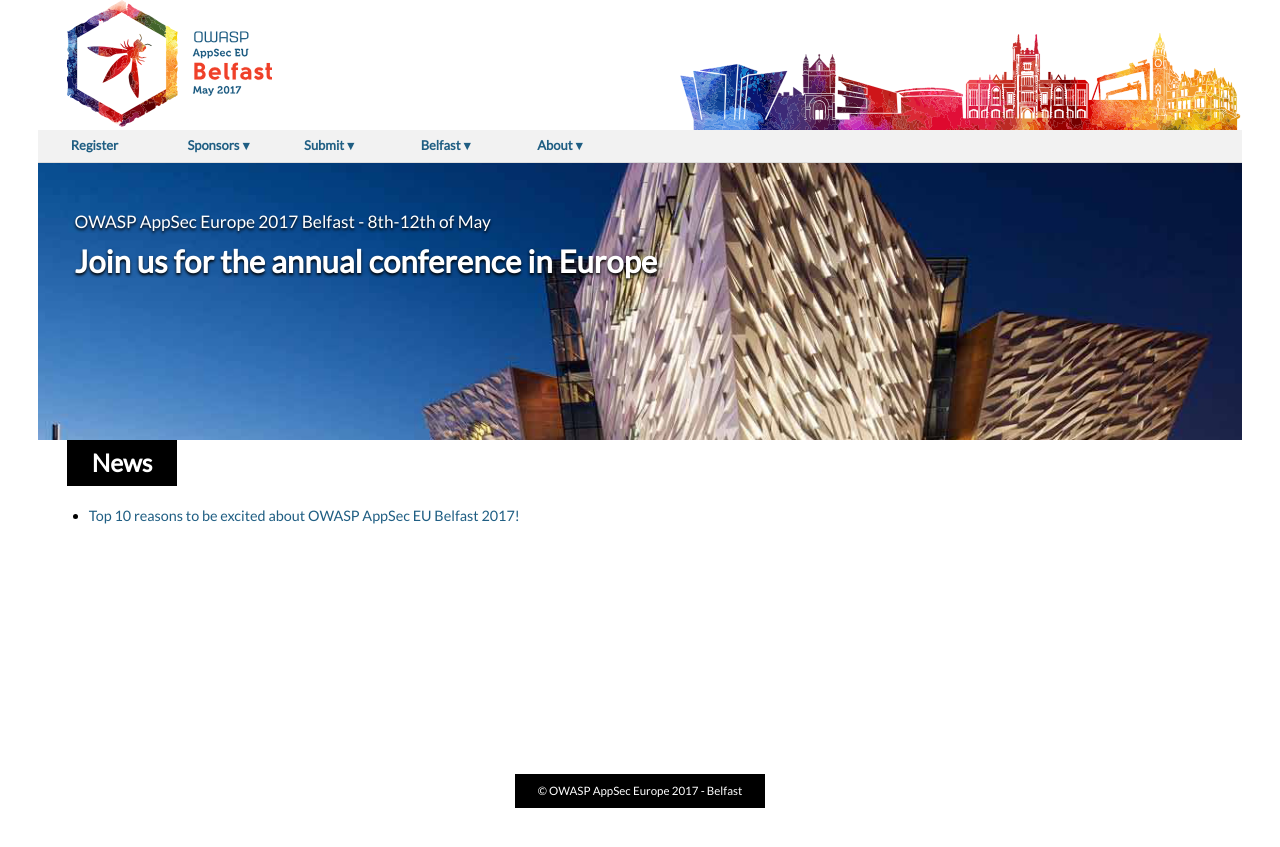
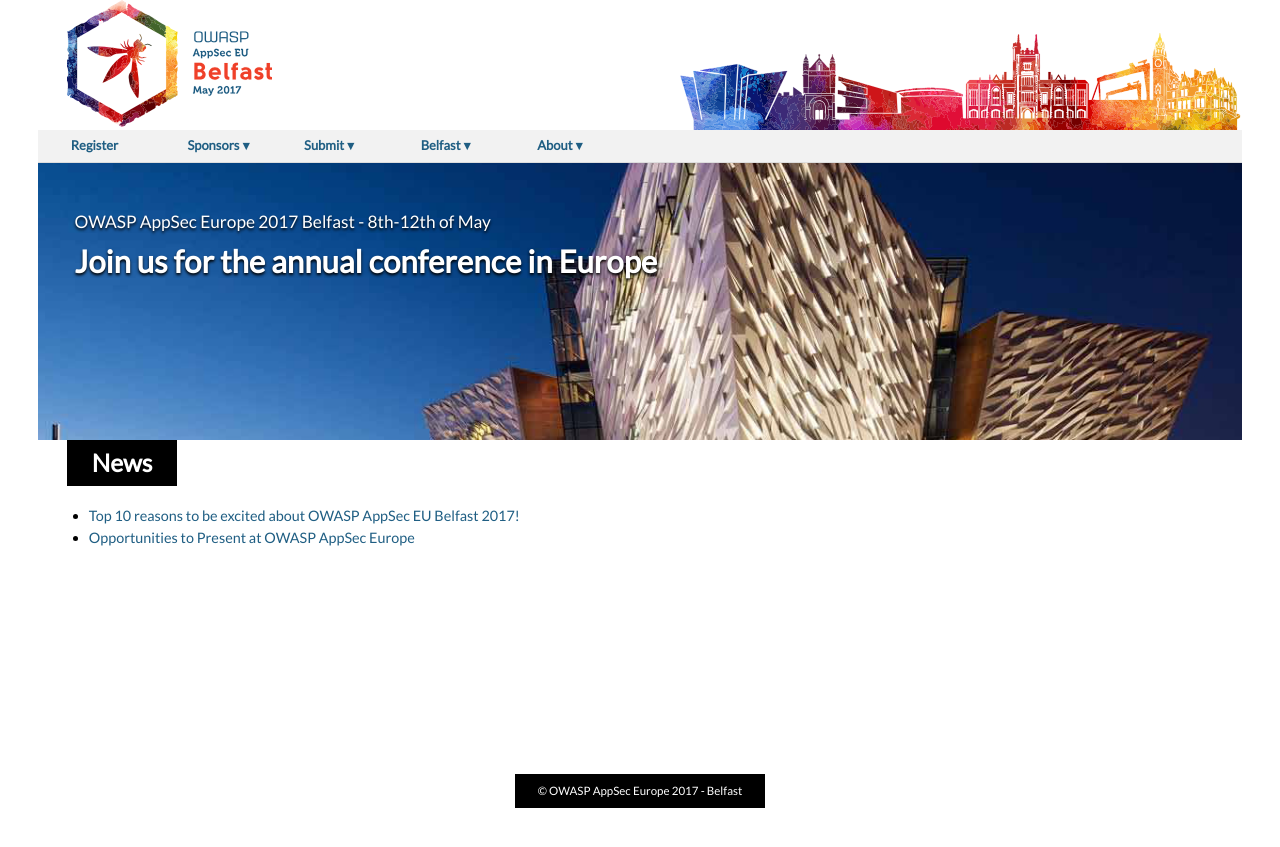
Before and after one commit to OWASP/AppSecEurope2017, a Jekyll site: the page built from news.md, in a window 1280 px wide. Shown: the top 847 px of the page. Built offline with Jekyll 4.4.1, drawn with Linux system fonts in a browser that asks for light colours.

Commit message:
Update news.yml

```diff
--- a/_data/news.yml
+++ b/_data/news.yml
@@ -1,2 +1,4 @@
 - title       : Top 10 reasons to be excited about OWASP AppSec EU Belfast 2017!
   url         : https://www.linkedin.com/pulse/top-10-reasons-excited-owasp-appsec-eu-belfast-2017-gary-robinson
+- title       : Opportunities to Present at OWASP AppSec Europe
+  url         : http://owasp.blogspot.no/2016/11/opportunities-to-present-at-owasp.html
```
